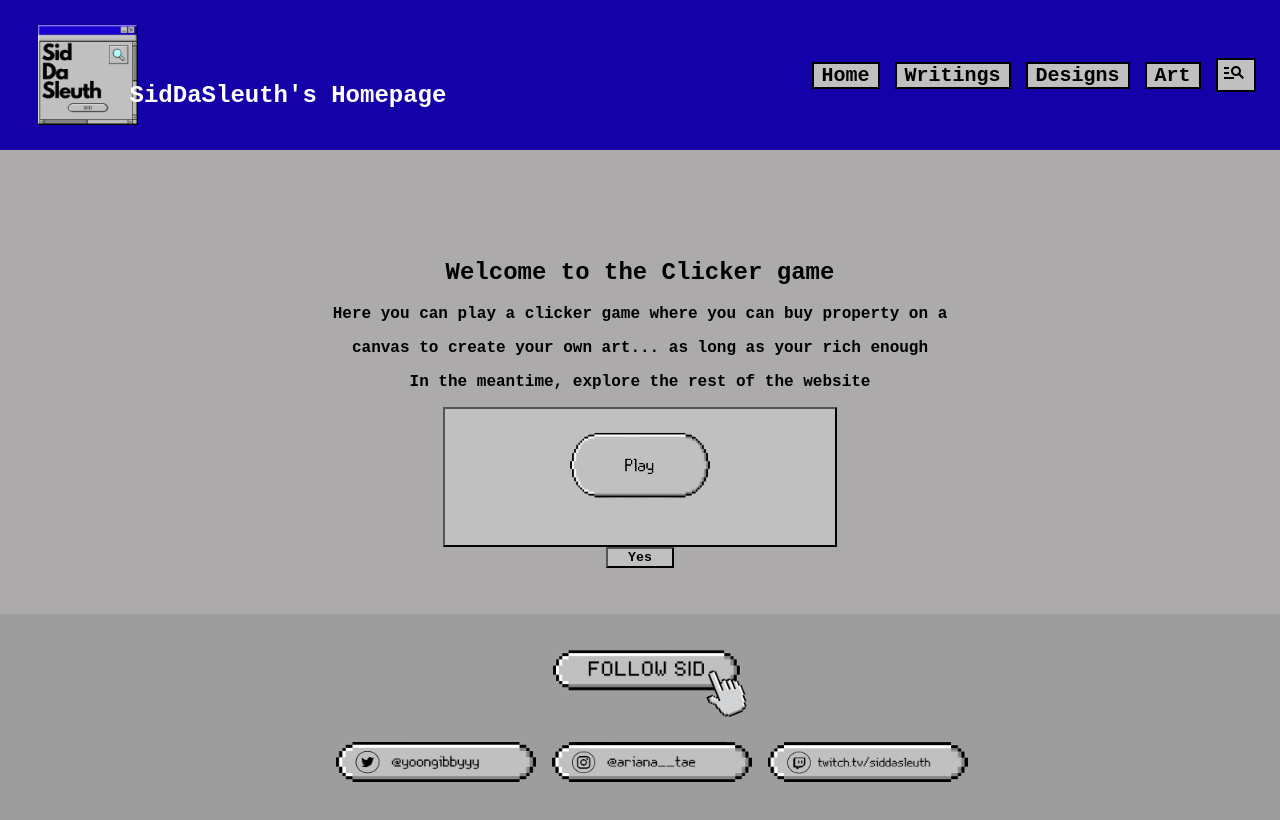
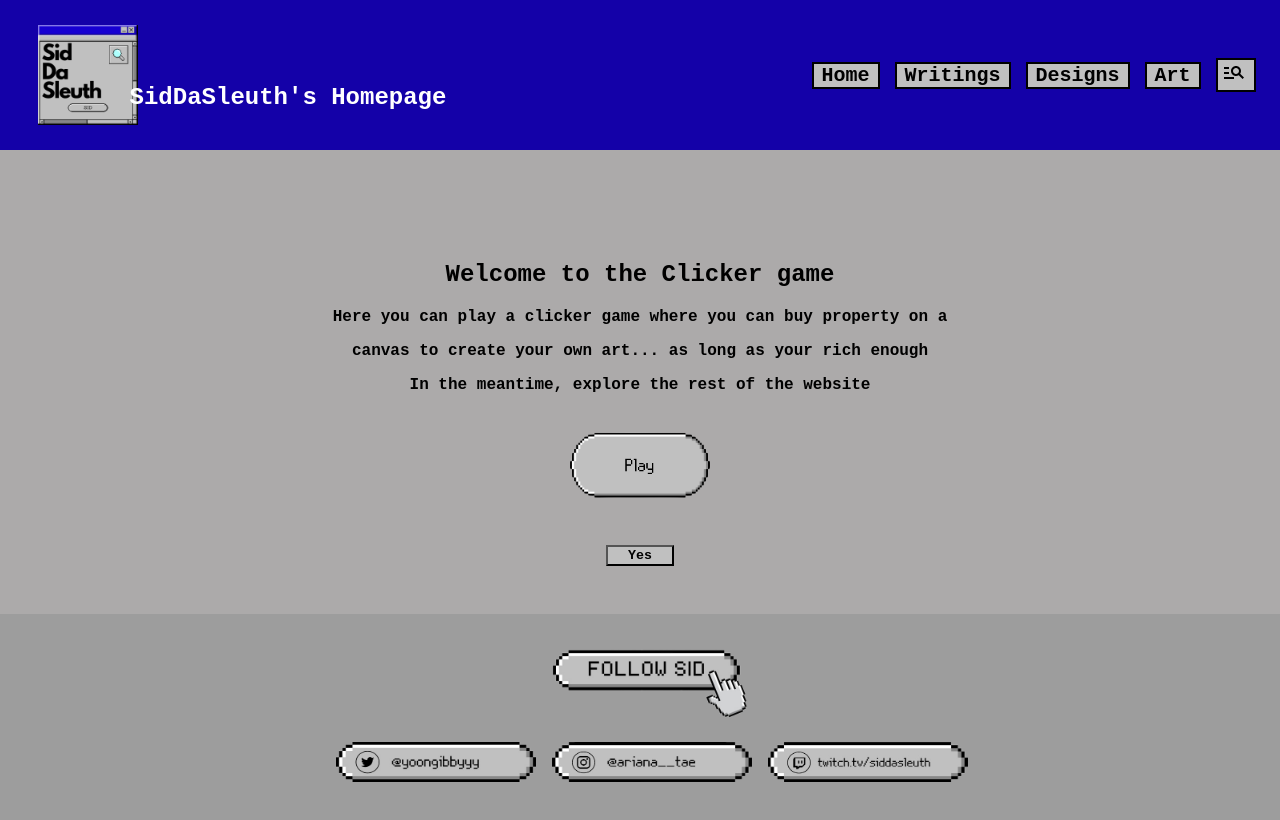
Before and after one commit to onlywoo/Assignment3_IM, a React (Create React App) app: page / in a window 1280 px wide. Shown: the top 820 px of the page. Built offline with nearby package versions, Linux system fonts and the light colour scheme.

Commit message:
playbutton

```diff
--- a/src/pages/Home.js
+++ b/src/pages/Home.js
@@ -15,9 +15,7 @@ export default class Home extends Component {
           <p>canvas to create your own art... as long as your rich enough</p>
           <p>In the meantime, explore the rest of the website</p>
           <div className="playImg">
-            <button Link to="/intArt">
-              <img src={Play} />
-            </button>
+            <img src={Play} Link to="/intArt" />
           </div>
           <Link to="/Art">
             <button>Yes</button>
```
